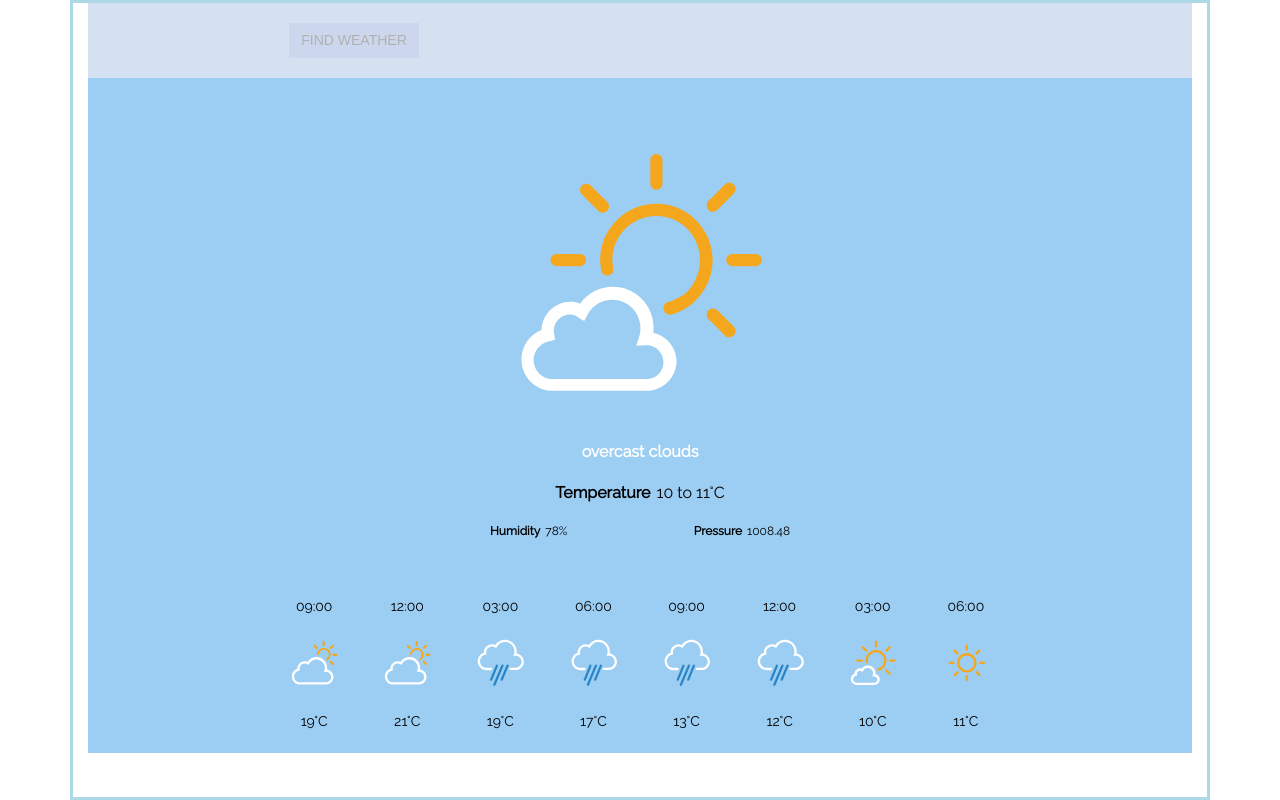
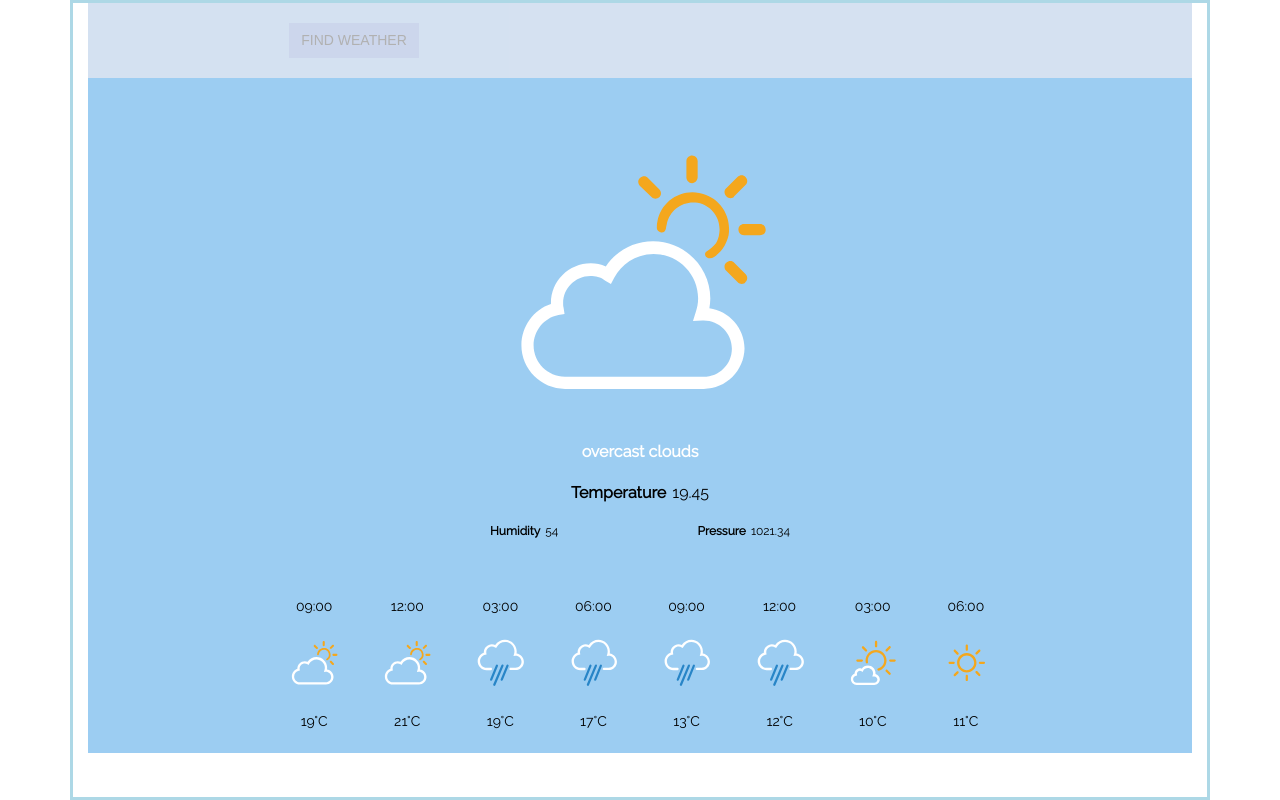
Before and after one commit to CodeYourFuture/cyf-weather, a React (Create React App) app: page / in a window 1280 px wide. Built offline with nearby package versions, Linux system fonts and the light colour scheme.

Commit message:
tranformers and utilities

```diff
--- a/src/App.js
+++ b/src/App.js
@@ -1,7 +1,7 @@
 import React, { Component } from "react";
 import "./App.css";
 import "./grid.css";
-//import weather from "../data/weather.json";
+import weather from "./data/weather.json";
 import Search from "./Components/Search";
 import CurrentWeather from "./Components/CurrentWeather";
 import Upcoming from "./Components/Upcoming";
@@ -10,7 +10,7 @@ class App extends Component {
   constructor(props) {
     super(props);
     this.state = {
-      // weather: weather
+       weather: weather
     };
   }
 
@@ -20,8 +20,8 @@ class App extends Component {
         <div className="container">
           <Search />
           <main className="app__main">
-            <CurrentWeather />
-            <Upcoming />
+            <CurrentWeather weather={this.state.weather} />
+            <Upcoming weather={this.state.weather} />
           </main>
         </div>
       </div>
--- a/src/Components/CurrentWeather.js
+++ b/src/Components/CurrentWeather.js
@@ -1,20 +1,27 @@
 import React from "react";
 import partlycloudy from "../img/weather-icons/partlycloudy.svg";
+import getWeatherIcon from "../utilities/getWeatherIcon";
 
-const CurrentWeather = () => {
+const CurrentWeather = props => {
   return (
     <div className="Todaysweather">
-      <img className="currentoverview" src={partlycloudy} />
+      <img
+        className="currentoverview"
+        src={getWeatherIcon(props.weather.list[0].weather[0].id)}
+      />
       <div className="overview">overcast clouds</div>
       <div className="temperature">
-        <span className="data-heading"> Temperature</span> 10 to 11°C
+        <span className="data-heading"> Temperature</span>{" "}
+        {props.weather.list[0].main.temp}
       </div>
       <div className="characteristics">
         <div>
-          <span className="data-heading"> Humidity</span> 78%
+          <span className="data-heading"> Humidity</span>{" "}
+          {props.weather.list[0].main.humidity}
         </div>
         <div>
-          <span className="data-heading">Pressure</span> 1008.48
+          <span className="data-heading">Pressure</span>{" "}
+          {props.weather.list[0].main.pressure}
         </div>
       </div>
     </div>
@@ -22,3 +29,5 @@ const CurrentWeather = () => {
 };
 
 export default CurrentWeather;
+
+//line4: give data as parameter.
--- a/src/Components/Upcoming.js
+++ b/src/Components/Upcoming.js
@@ -1,60 +1,28 @@
 import React from "react";
-import clear from "../img/weather-icons/clear.svg";
+
 // import cloudy from "../img/weather-icons/cloudy.svg";
-import drizzle from "../img/weather-icons/drizzle.svg";
-import storm from "../img/weather-icons/storm.svg";
-import snow from "../img/weather-icons/snow.svg";
-import fog from "../img/weather-icons/fog.svg";
-import mostlycloudy from "../img/weather-icons/mostlycloudy.svg";
-import partlycloudy from "../img/weather-icons/partlycloudy.svg";
-import rain from "../img/weather-icons/rain.svg";
+import getWeatherIcon from "../utilities/getWeatherIcon";
 import weather from "../data/weather.json";
 import moment from "moment";
 
-const forecast8 = weather.list.map(function(item) {
-  return {
-    dt: moment(item.dt * 1000),
-    id: item.weather[0].id,
-    temp: Math.floor(item.main.temp) + "°C"
-  };
-});
 // create an object that contains things i need to access and access them via the properties eg: .
 
-const getWeatherIcon = weatherId => {
-  console.log(weatherId);
-  if (weatherId < 300) {
-    //TODO: this is not complete - it ALWAYS returns the same thing!
-    return storm;
-  } else if (weatherId < 499) {
-    return drizzle;
-  } else if (weatherId < 599) {
-    return rain;
-  } else if (weatherId < 699) {
-    return snow;
-  } else if (weatherId < 799) {
-    return fog;
-  } else if (weatherId == 800) {
-    return clear;
-  } else if (weatherId == 801) {
-    return partlycloudy;
-  } else if (weatherId > 801 && weatherId < 805) {
-    return mostlycloudy;
-  } else {
-   return "weather update not avaliable";
-  }
-};
-
-const Upcoming = () => {
+const Upcoming = props => {
+  const forecast8 = props.weather.list.map(function(item) {
+    return {
+      dt: moment(item.dt * 1000),
+      id: item.weather[0].id,
+      temp: Math.floor(item.main.temp) + "°C"
+    };
+  });
   return (
     <div className="upcoming">
       {forecast8.map(forecast => {
         console.log(forecast);
-        let iconsource = getWeatherIcon(forecast.id);
-        console.log(iconsource);
         return (
           <div>
             <div className="time">{forecast.dt.format("hh:mm")}</div>
-            <img src={iconsource} />
+            <img src={getWeatherIcon(forecast.id)} />
             <div className="degree">{forecast.temp}</div>
           </div>
         );
--- /dev/null
+++ b/src/utilities/getWeatherIcon.js
@@ -0,0 +1,35 @@
+import drizzle from "../img/weather-icons/drizzle.svg";
+import storm from "../img/weather-icons/storm.svg";
+import snow from "../img/weather-icons/snow.svg";
+import fog from "../img/weather-icons/fog.svg";
+import mostlycloudy from "../img/weather-icons/mostlycloudy.svg";
+import partlycloudy from "../img/weather-icons/partlycloudy.svg";
+import rain from "../img/weather-icons/rain.svg";
+import clear from "../img/weather-icons/clear.svg";
+
+
+const getWeatherIcon = weatherId => {
+  console.log(weatherId);
+  if (weatherId < 300) {
+    //TODO: this is not complete - it ALWAYS returns the same thing!
+    return storm;
+  } else if (weatherId < 499) {
+    return drizzle;
+  } else if (weatherId < 599) {
+    return rain;
+  } else if (weatherId < 699) {
+    return snow;
+  } else if (weatherId < 799) {
+    return fog;
+  } else if (weatherId == 800) {
+    return clear;
+  } else if (weatherId == 801) {
+    return partlycloudy;
+  } else if (weatherId > 801 && weatherId < 805) {
+    return mostlycloudy;
+  } else {
+    return "weather update not avaliable";
+  }
+};
+
+export default getWeatherIcon;
```
